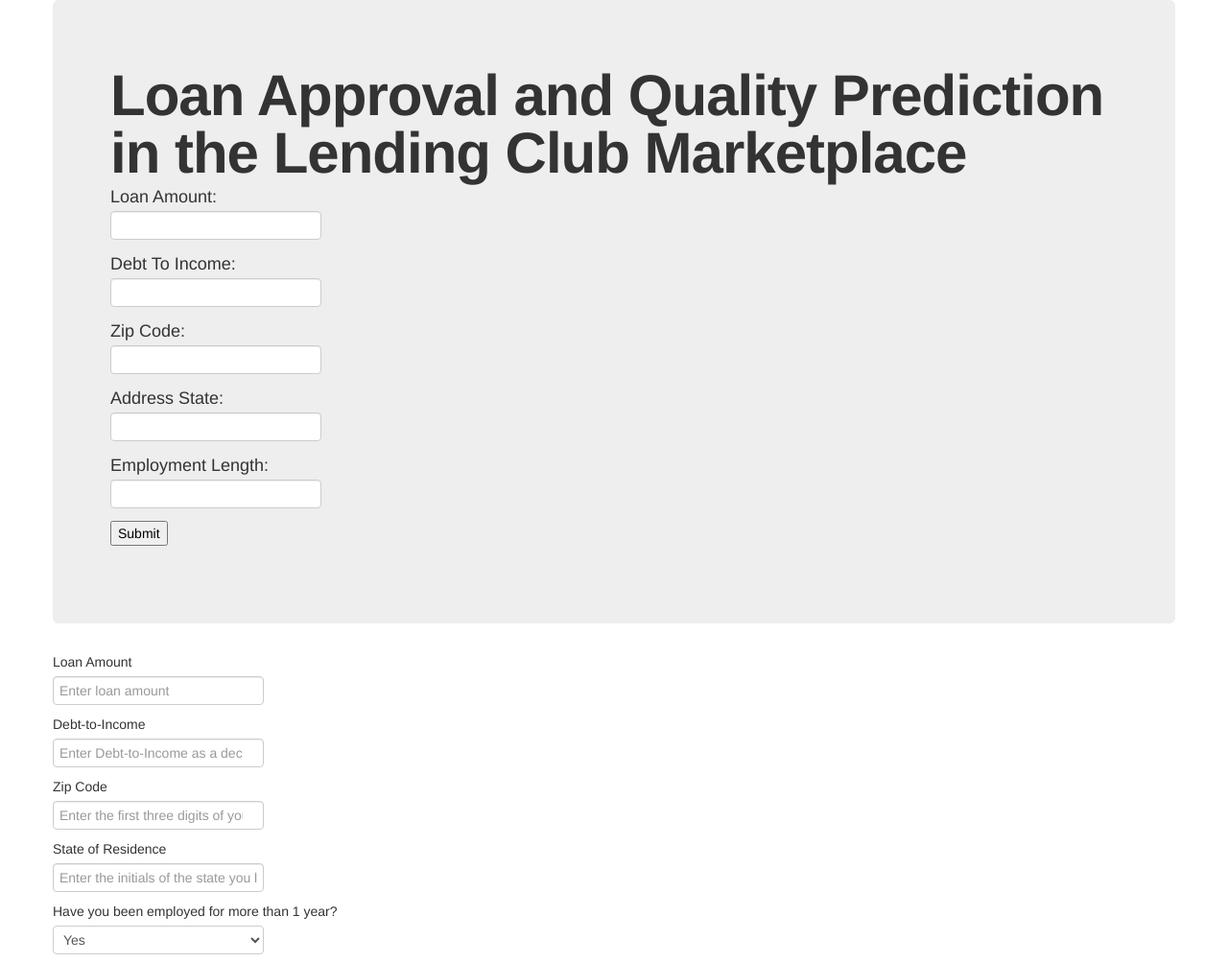
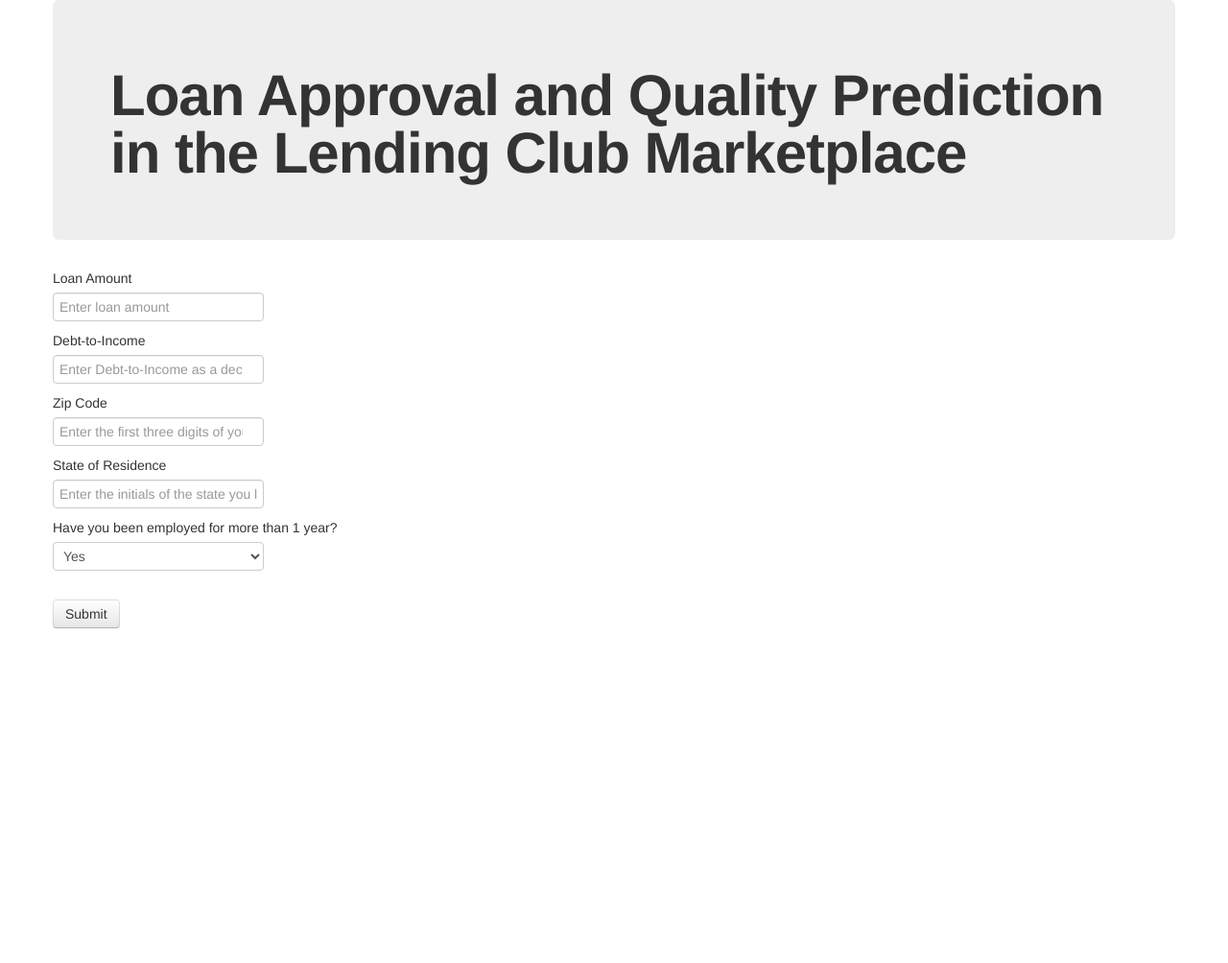
Before and after one commit to mattgmarcus/Pythia, a Flask app: page / in a window 1280 px wide. Shown: the top 1004 px of the page at 96% size. After the commit the page ends 655 px from the top, so only its background shows below. Run offline with Flask 2, Linux system fonts and the light colour scheme; parts of the project's set-up code (start-up, migrations or seed data) failed here and were passed over.

Commit message:
Updated main page

```diff
--- a/templates/index.html
+++ b/templates/index.html
@@ -5,25 +5,6 @@
   <h1>
     Loan Approval and Quality Prediction in the Lending Club Marketplace
   </h1>
-
-  <form action="/predict" method='GET'>
-    Loan Amount: <br>
-    <input type="text" name="loan_amount">
-    <br>
-    Debt To Income: <br>
-    <input type="text" name="debt_to_income">
-    <br>
-    Zip Code: <br>
-    <input type="text" name="zip_code">
-    <br>
-    Address State: <br>
-    <input type="text" name="address_state">
-    <br>
-    Employment Length: <br>
-    <input type="text" name="employment_length">
-    <br>
-    <input type="submit" value="Submit">
-  </form>
 </div>
 
 <div id="form_container">
```
